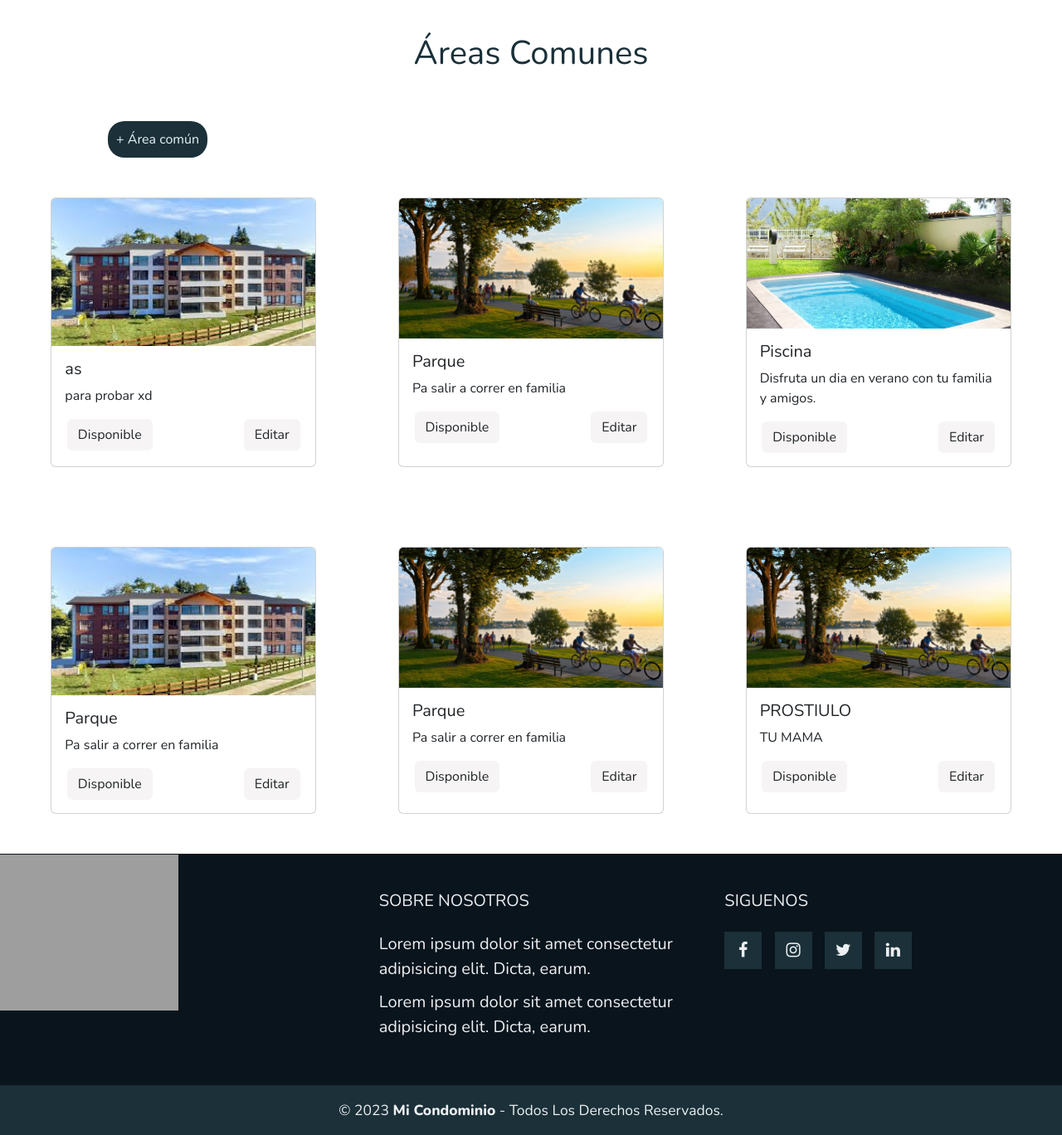
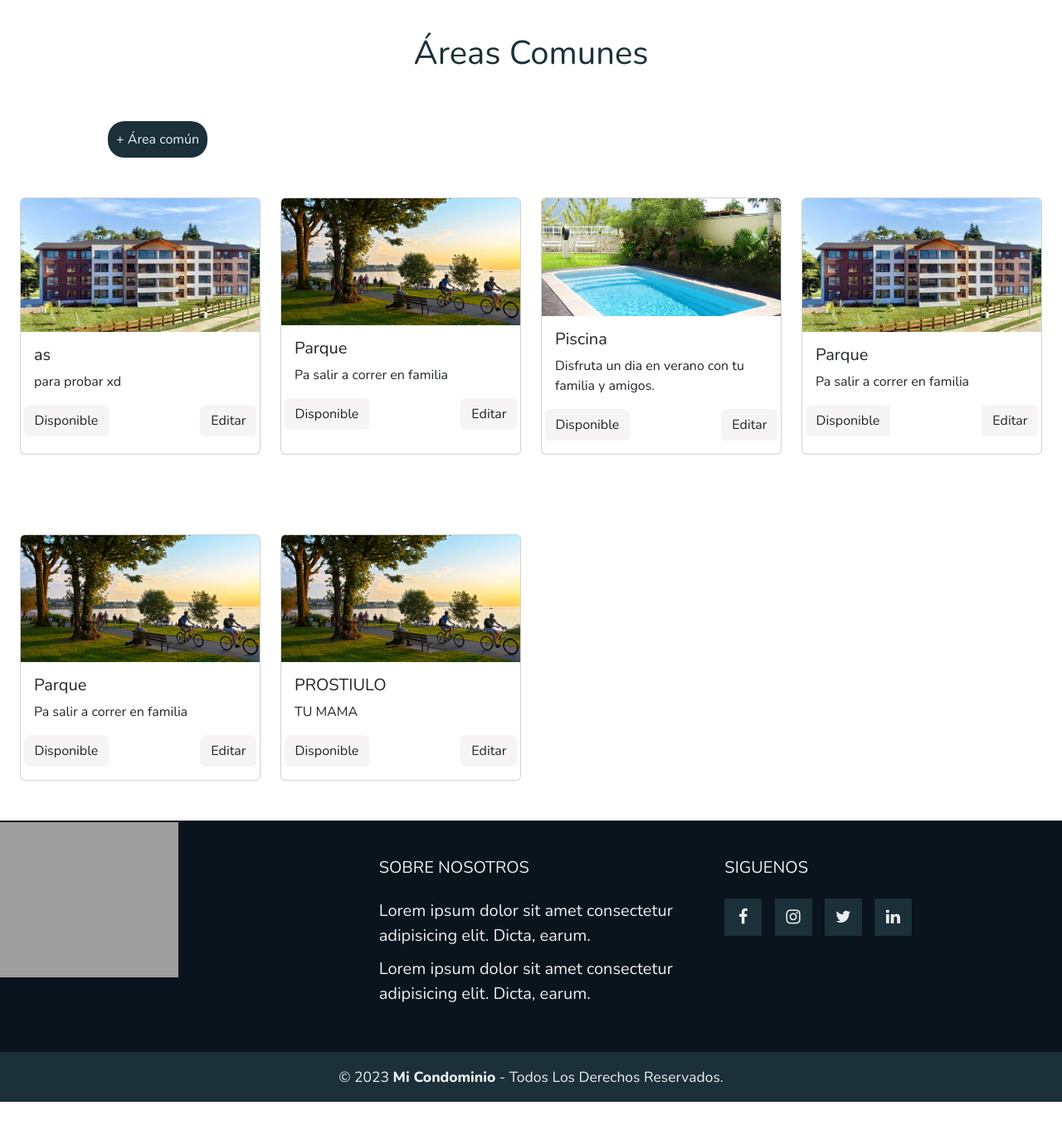
Before and after one commit to BrandonLeiva/Caso-condominios-V1, a Django app: page /AreasAdmin/ in a window 1280 px wide. Shown: the part 78-1446 px from the top of the page at 83% size. After the commit the page ends 1406 px from the top, so only its background shows below. Run offline with Django 4.2, Linux system fonts and the light colour scheme; data comes from the database, SQL or seed files in the repository; some libraries are stand-ins or nearby versions; grey boxes are pictures that could not be loaded.

Commit message:
Fix Responsive de Areas comunes

```diff
--- a/myapp/templates/myapp/Anuncios/Foro.html
+++ b/myapp/templates/myapp/Anuncios/Foro.html
@@ -25,7 +25,7 @@
 
 </div>
 
-<main class="container" style="margin-top: 20px; margin-bottom: 20px; font-size: 10px;">
+<main class="container" style="margin-top: 20px; margin-bottom: 20px; font-size: 20px;">
     {% for entity in entity %}
     <div class="bg-body-tertiary p-5 rounded" style="margin-top: 40px; margin-bottom: 40px;box-shadow: 10px 10px 15px rgba(0, 0, 0, 0.05);">
         <h3>{{ entity.titulo }}</h3>
--- a/myapp/templates/myapp/Areas/AreasAdmin.html
+++ b/myapp/templates/myapp/Areas/AreasAdmin.html
@@ -16,9 +16,9 @@
 
 
 <section class="container-fluid">
-    <div class="row w-100 mx-auto catalogos-autos" id="color_btn_cat">
+    <div class="row w-80 mx-auto catalogos-autos" id="color_btn_cat">
         {% for areas in entity %}
-        <div class="col-lg-4 col-md-12 col-sm-12  my-5 d-flex justify-content-center icono2-wrap">
+        <div class="col-lg-3 col-md-6 col-sm-12  my-5 d-flex justify-content-center icono2-wrap">
             <div class="card" style="width: 20rem;">
                 {% if areas.imagen %}
                 <img src="{{ areas.imagen.url }}" class="card-img-top" alt="test">
--- a/myapp/views.py
+++ b/myapp/views.py
@@ -21,7 +21,7 @@ def AreasAdmin(request):
     page = request.GET.get('page', 1)
 
     try:
-        paginator = Paginator(data, 6)
+        paginator = Paginator(data, 8)
         data = paginator.page(page)
     except:
         raise Http404
```
